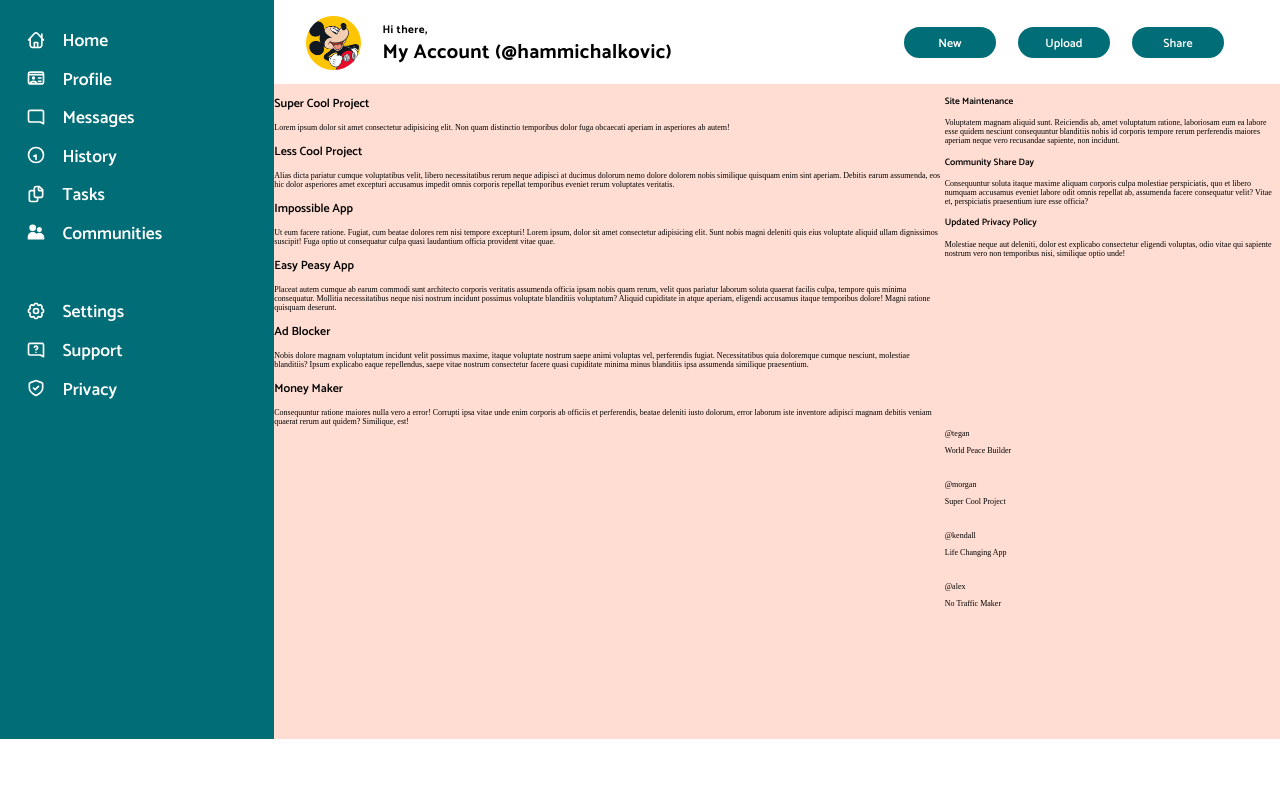
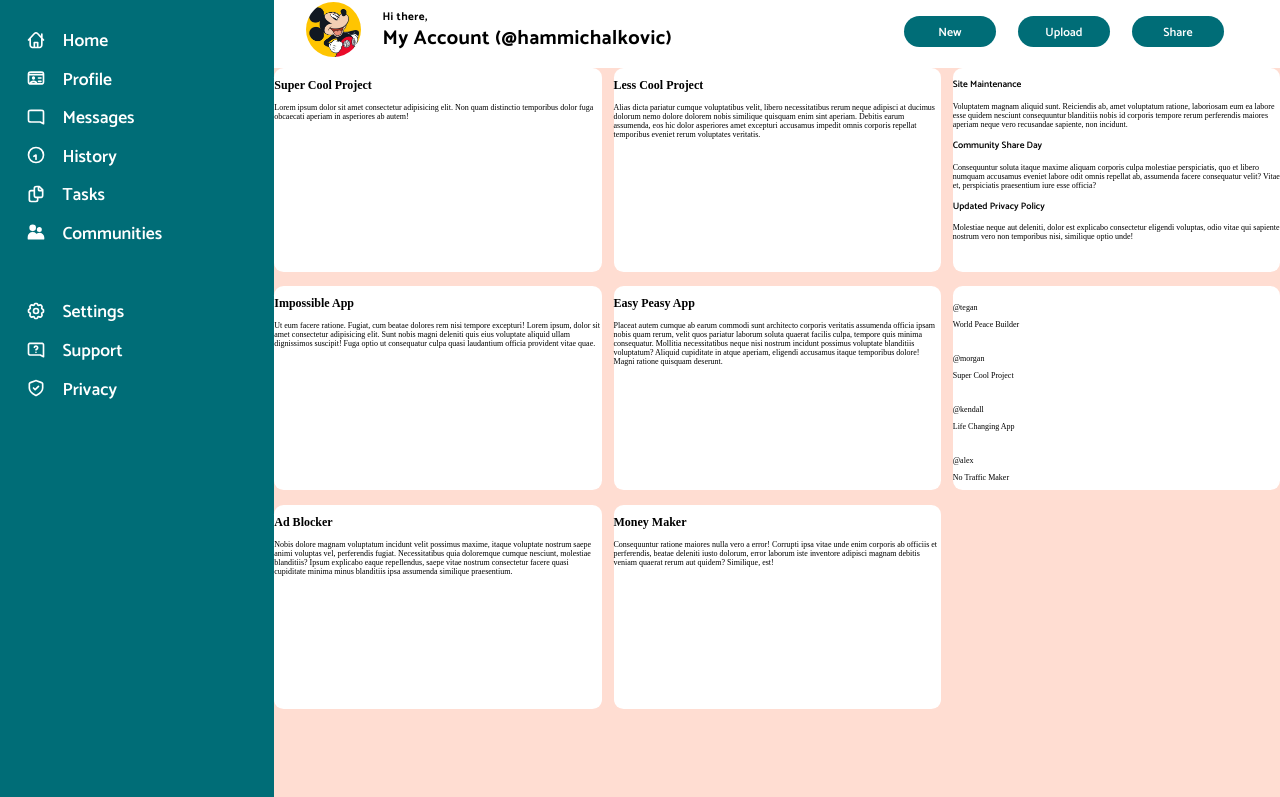
Before and after one commit to hammichalkovic/my-odin-project-practices, a plain HTML site: page admin_dashboard/index.html in a window 1280 px wide. Shown: the part 61-858 px from the top of the page. Before the commit the page ends 800 px from the top, so only its background shows below. Drawn offline with Linux system fonts and the light colour scheme.

Commit message:
Start styling #main-content grid

```diff
--- a/admin_dashboard/css/styles.css
+++ b/admin_dashboard/css/styles.css
@@ -190,6 +190,7 @@ body {
     display: grid;
     background-color: white;
     grid-template: 3fr 4fr / 5fr 3fr;
+    padding: 0.5vh 0;
 }
 
 #header > div {
@@ -202,14 +203,21 @@ body {
 }
 
 #main-content {
+    margin: 0;
+    padding: 0;
     background-color: #FFDDD2;
     display: grid;
-    grid-template: 1fr 1fr / 1fr 1fr 1fr;
+    place-content: center;
+    grid-template: repeat(6, 1fr) / 1fr 1fr 1fr;
+    gap: 1.8rem 1.5rem;
 }
 
-.main-content__my_projects {
-    grid-area: 1 / 1 / 3 / 3;
+#main-content > div {
+    background-color: white;
+    border-radius: 1.2rem;
 }
+
+
 
 
 .header__options,
@@ -221,7 +229,7 @@ body {
 }
 
 .header__options {
-    padding:0 4.4vw 0 0.1vw;
+    padding: 0.5vh 4.4vw 0 0.1vw;
     justify-content: space-between;
 }
 
--- a/admin_dashboard/index.html
+++ b/admin_dashboard/index.html
@@ -46,7 +46,6 @@
         </div>
     </div>
     <div id="main-content">
-        <div class="main-content__my_projects">
         <div class="item1">
             <h2>Super Cool Project</h2>
             <p>Lorem ipsum dolor sit amet consectetur adipisicing elit. Non quam distinctio temporibus dolor fuga obcaecati aperiam in asperiores ab autem!</p>
@@ -55,24 +54,7 @@
             <h2>Less Cool Project</h2>
             <p>Alias dicta pariatur cumque voluptatibus velit, libero necessitatibus rerum neque adipisci at ducimus dolorum nemo dolore dolorem nobis similique quisquam enim sint aperiam. Debitis earum assumenda, eos hic dolor asperiores amet excepturi accusamus impedit omnis corporis repellat temporibus eveniet rerum voluptates veritatis.</p>
         </div>
-            <div class="item3">
-                <h2>Impossible App</h2>
-                <p>Ut eum facere ratione. Fugiat, cum beatae dolores rem nisi tempore excepturi! Lorem ipsum, dolor sit amet consectetur adipisicing elit. Sunt nobis magni deleniti quis eius voluptate aliquid ullam dignissimos suscipit! Fuga optio ut consequatur culpa quasi laudantium officia provident vitae quae.</p>
-            </div>
-            <div class="item4">
-                <h2>Easy Peasy App</h2>
-                <p>Placeat autem cumque ab earum commodi sunt architecto corporis veritatis assumenda officia ipsam nobis quam rerum, velit quos pariatur laborum soluta quaerat facilis culpa, tempore quis minima consequatur. Mollitia necessitatibus neque nisi nostrum incidunt possimus voluptate blanditiis voluptatum? Aliquid cupiditate in atque aperiam, eligendi accusamus itaque temporibus dolore! Magni ratione quisquam deserunt.</p>
-            </div>
-            <div class="item5">
-                <h2>Ad Blocker</h2>
-                <p>Nobis dolore magnam voluptatum incidunt velit possimus maxime, itaque voluptate nostrum saepe animi voluptas vel, perferendis fugiat. Necessitatibus quia doloremque cumque nesciunt, molestiae blanditiis? Ipsum explicabo eaque repellendus, saepe vitae nostrum consectetur facere quasi cupiditate minima minus blanditiis ipsa assumenda similique praesentium.</p>
-            </div>
-            <div class="item6">
-                <h2>Money Maker</h2>
-                <p>Consequuntur ratione maiores nulla vero a error! Corrupti ipsa vitae unde enim corporis ab officiis et perferendis, beatae deleniti iusto dolorum, error laborum iste inventore adipisci magnam debitis veniam quaerat rerum aut quidem? Similique, est!</p>
-            </div>
-        </div>
-        <div class="main-content__announcements">
+        <div class="item3 main-content__announcements">
             <div>
                 <h3>Site Maintenance</h3>
                 <p>Voluptatem magnam aliquid sunt. Reiciendis ab, amet voluptatum ratione, laboriosam eum ea labore esse quidem nesciunt consequuntur blanditiis nobis id corporis tempore rerum perferendis maiores aperiam neque vero recusandae sapiente, non incidunt.</p>
@@ -86,7 +68,15 @@
                 <p>Molestiae neque aut deleniti, dolor est explicabo consectetur eligendi voluptas, odio vitae qui sapiente nostrum vero non temporibus nisi, similique optio unde!</p>
             </div>
         </div>
-        <div class="main-content__trending">
+        <div class="item4">
+            <h2>Impossible App</h2>
+            <p>Ut eum facere ratione. Fugiat, cum beatae dolores rem nisi tempore excepturi! Lorem ipsum, dolor sit amet consectetur adipisicing elit. Sunt nobis magni deleniti quis eius voluptate aliquid ullam dignissimos suscipit! Fuga optio ut consequatur culpa quasi laudantium officia provident vitae quae.</p>
+        </div>
+        <div class="item5">
+            <h2>Easy Peasy App</h2>
+            <p>Placeat autem cumque ab earum commodi sunt architecto corporis veritatis assumenda officia ipsam nobis quam rerum, velit quos pariatur laborum soluta quaerat facilis culpa, tempore quis minima consequatur. Mollitia necessitatibus neque nisi nostrum incidunt possimus voluptate blanditiis voluptatum? Aliquid cupiditate in atque aperiam, eligendi accusamus itaque temporibus dolore! Magni ratione quisquam deserunt.</p>
+        </div>
+        <div class="item6 main-content__trending">
             <div>
                 <img src="" alt="">
                 <div>
@@ -116,6 +106,14 @@
                 </div>
             </div>
         </div>
+        <div class="item7">
+            <h2>Ad Blocker</h2>
+            <p>Nobis dolore magnam voluptatum incidunt velit possimus maxime, itaque voluptate nostrum saepe animi voluptas vel, perferendis fugiat. Necessitatibus quia doloremque cumque nesciunt, molestiae blanditiis? Ipsum explicabo eaque repellendus, saepe vitae nostrum consectetur facere quasi cupiditate minima minus blanditiis ipsa assumenda similique praesentium.</p>
+        </div>
+        <div class="item8">
+            <h2>Money Maker</h2>
+            <p>Consequuntur ratione maiores nulla vero a error! Corrupti ipsa vitae unde enim corporis ab officiis et perferendis, beatae deleniti iusto dolorum, error laborum iste inventore adipisci magnam debitis veniam quaerat rerum aut quidem? Similique, est!</p>
+        </div>
     </div>
 </body>
 </html>
```
Lines whose indentation alone changed are shown as unchanged.
